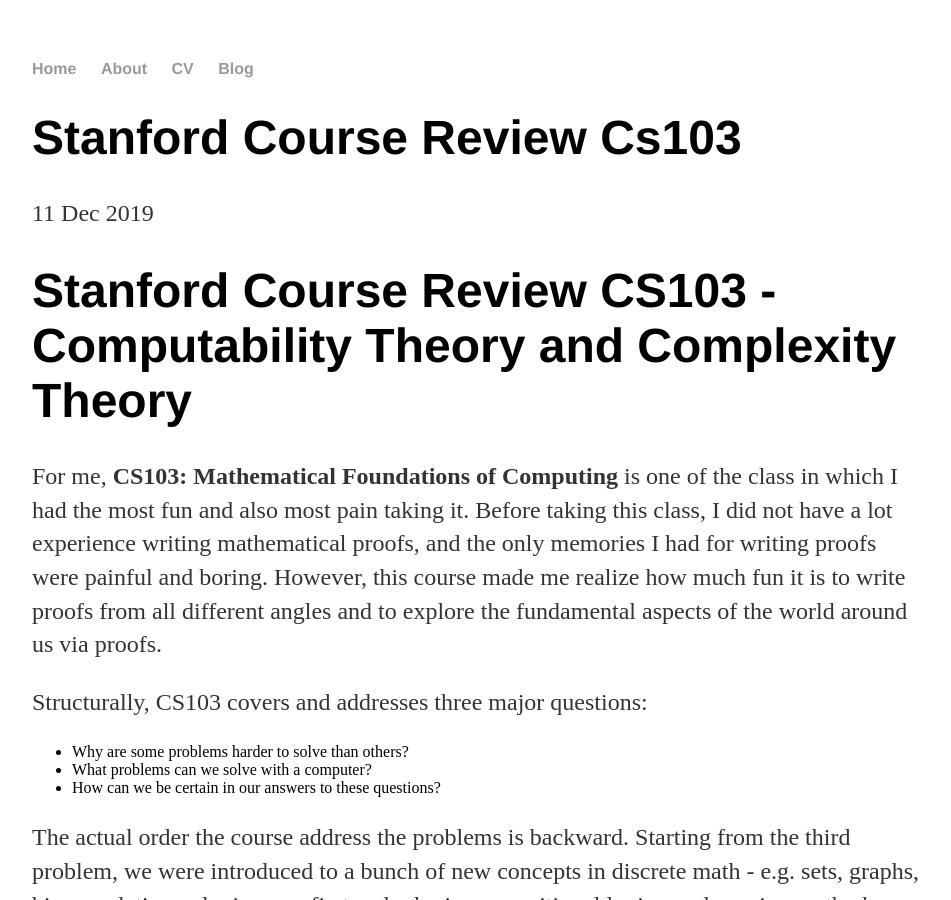
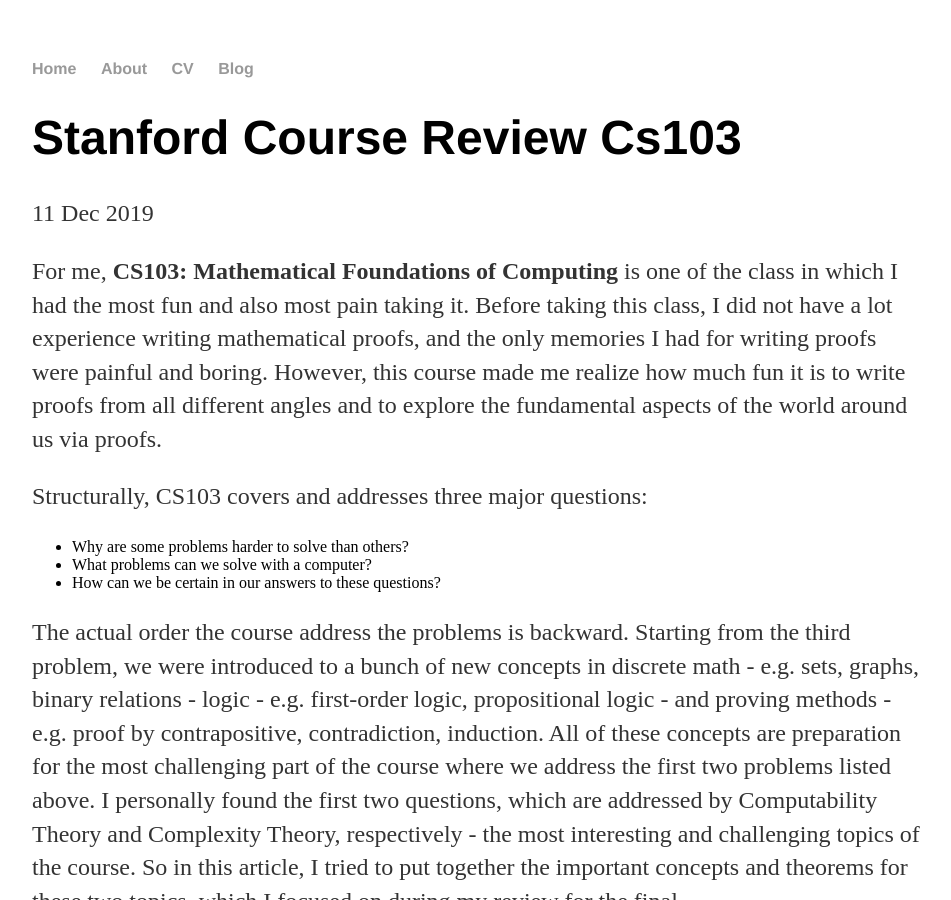
Before and after one commit to jesscel/jesscel.github.io, a Jekyll site: the page built from _posts/2019-12-11-Stanford-Course-Review-CS103.md, in a window 1280 px wide and 900 px high. Shown: the whole window, without its empty margins (160-1111 px from the left). Built offline with Jekyll 4.4.1, drawn with Linux system fonts in a browser that asks for light colours; our own code applies the rules of GitHub Pages for plain Markdown files.

Commit message:
Update 2019-12-11-Stanford-Course-Review-CS103.md

```diff
--- a/_posts/2019-12-11-Stanford-Course-Review-CS103.md
+++ b/_posts/2019-12-11-Stanford-Course-Review-CS103.md
@@ -1,26 +1,24 @@
-# Stanford Course Review CS103 - Computability Theory and Complexity Theory
-
 For me, **CS103: Mathematical Foundations of Computing** is one of the class in which I had the most fun and also most pain taking it. Before taking this class, I did not have a lot experience writing mathematical proofs, and the only memories I had for writing proofs were painful and boring. However, this course made me realize how much fun it is to write proofs from all different angles and to explore the fundamental aspects of the world around us via proofs.
 
 Structurally, CS103 covers and addresses three major questions:
 
-- Why are some problems harder to solve than others?
-- What problems can we solve with a computer?
-- How can we be certain in our answers to these questions?
+* Why are some problems harder to solve than others?
+* What problems can we solve with a computer?
+* How can we be certain in our answers to these questions?
 
 The actual order the course address the problems is backward. Starting from the third problem, we were introduced to a bunch of new concepts in discrete math - e.g. sets, graphs, binary relations - logic - e.g. first-order logic, propositional logic - and proving methods - e.g. proof by contrapositive, contradiction, induction. All of these concepts are preparation for the most challenging part of the course where we address the first two problems listed above. I personally found the first two questions, which are addressed by Computability Theory and Complexity Theory, respectively - the most interesting and challenging topics of the course. So in this article, I tried to put together the important concepts and theorems for these two topics, which I focused on during my review for the final.
 
-### Computability Theory
+## Computability Theory
 
 What *problems* can we *solve* with a *computer*?
 
 To address this question above, we need to first define "problem" and "computer".  Later, we will also need to know what it means to "solve" a problem. In CS103, the Formal Language Theory is adopted to define "problem". As for "computer", we will focus on two big categories: finite automata and Turing machine.
 
-#### Formal Lanuage Theory
+### Formal Lanuage Theory
 
 Since every problem is a sequence of characters, or a string, the Formal Language Theory formulate problems as set of strings.
 
-#### Finite automata
+### Finite automata
 
 *Finite automata are an abstraction of computers with finite amount of resources.*
 
@@ -38,10 +36,10 @@
 
 <u>***Theorem***</u>: The following are equivalent:
 
-- *L* is a regular language.
-- There is a DFA for *L*.
-- There is an NFA for *L*.
-- There is a regular expression for *L*.
+* *L* is a regular language.
+* There is a DFA for *L*.
+* There is an NFA for *L*.
+* There is a regular expression for *L*.
 
 **Language concatenation**: the concatenation of two languages is defined as
 $$
@@ -98,16 +96,16 @@
 
 **Context-free grammar**:
 
-- **Nonterminal symbols** are variables.
-- **Terminal symbols** are the alphabet of the CFG.
-- A set of **production rules** tell how a nonterminal symbol can be replaced by a string of terminal  and nonterminal symbols.
-- A **start symbol (*S*)**, which starts the derivation following the production, must be a *nonterminal*.
+* **Nonterminal symbols** are variables.
+* **Terminal symbols** are the alphabet of the CFG.
+* A set of **production rules** tell how a nonterminal symbol can be replaced by a string of terminal  and nonterminal symbols.
+* A **start symbol (*S*)**, which starts the derivation following the production, must be a *nonterminal*.
 
 The language of a CFG *G* with alphabet Σ is defined as ℒ(G), which is the set of strings of terminals derivable from the start symbol. Formally,
 
 <u>***Theorem***</u>: Every regular language is context-free.
 
-#### Turing machines
+### Turing machines
 
 *Turing machines are an abstraction of computers with unbounded resources.*
 
@@ -135,9 +133,9 @@
 
 For a TM *M*, one of the following can happen given an input string *w*:
 
-- *M* **accepts** a string *w* if it enters an accept state when run on *w*.
-- *M* **rejects** a string *w* if it enters a reject state when run on *w*.
-- *M* **loops on** a string *w* if when run on *w* it enters neither an accept nor a reject state.
+* *M* **accepts** a string *w* if it enters an accept state when run on *w*.
+* *M* **rejects** a string *w* if it enters a reject state when run on *w*.
+* *M* **loops on** a string *w* if when run on *w* it enters neither an accept nor a reject state.
 
 *M* **halts on** the string *w* if it accepts or rejects it.
 
@@ -149,7 +147,7 @@
 
 
 
-#### R and RE
+### R and RE
 
 **R**: the set of all decidable languages; the class of languages that have deciders. Formally,
 $$
@@ -186,11 +184,11 @@
 
 
 
-### Complexity Theory (briefly touched on)
+## Complexity Theory (briefly touched on)
 
 What problems can we solve with *efficiently* with a computer?
 
-#### P and NP
+### P and NP
 
 **P**: the class of problems that can solved efficiently by a computer. Formally,
 $$
@@ -243,7 +241,7 @@
 
 
 
-### Summary
+## Summary
 
 Since CS103 is essentially a course of writing proofs, I also made the following chart, which will help with the proving process.
 
```
